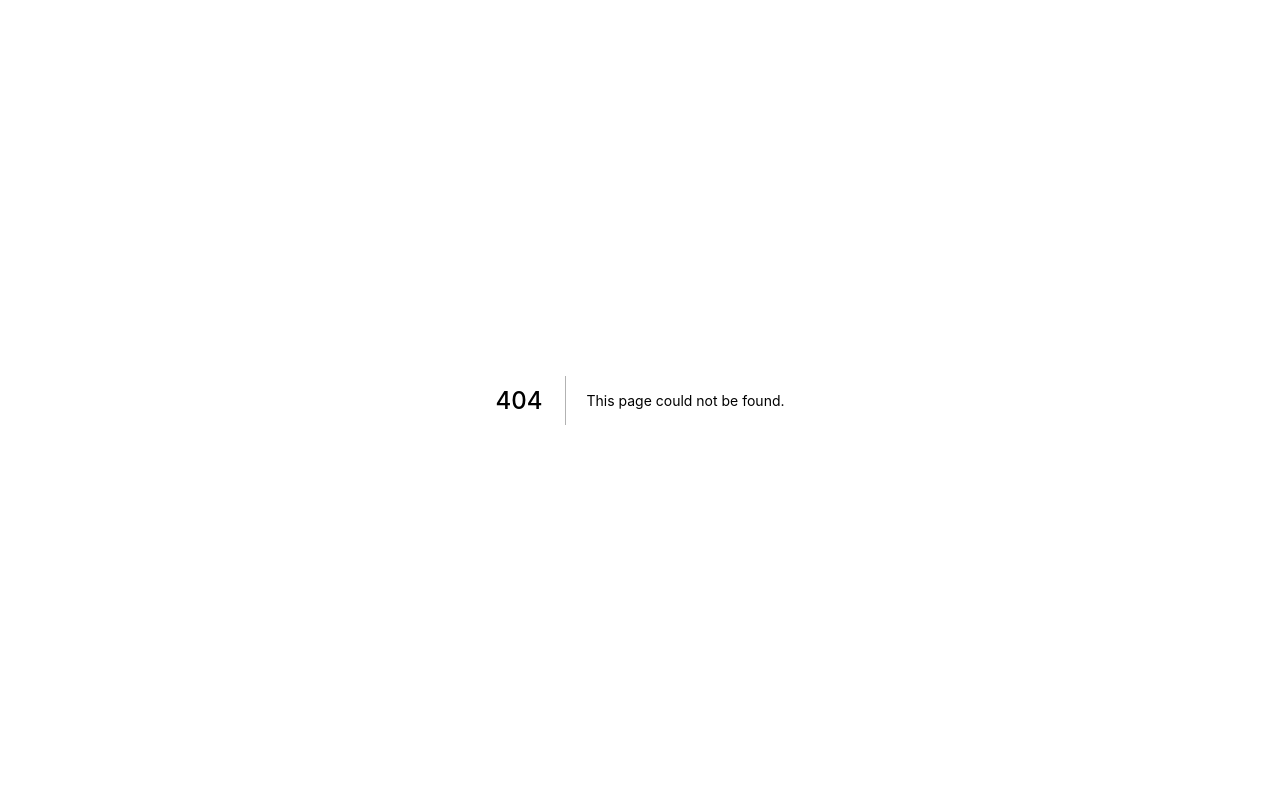
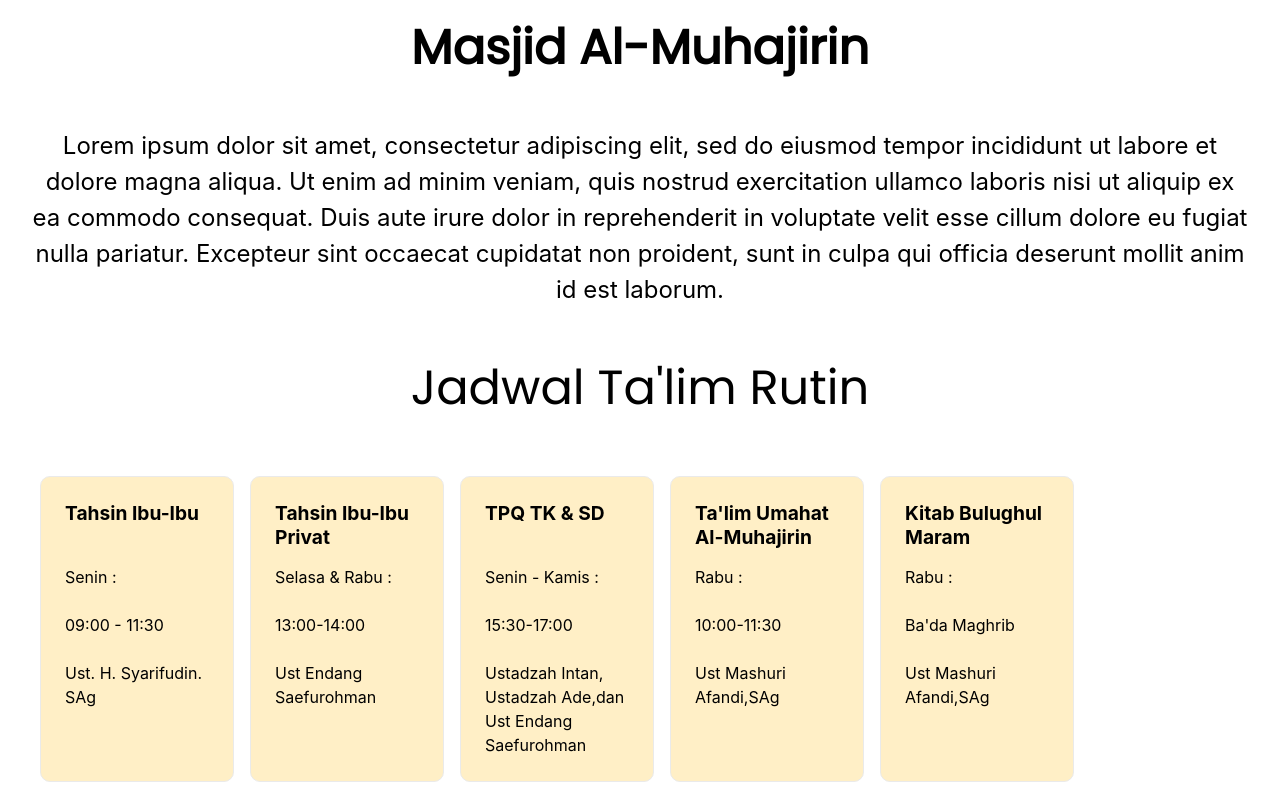
Before and after one commit to XetoND/AppSarimas, a Next.js app: page /content/Masjid in a window 1280 px wide. Before the commit this address had no page. Shown: the top 797 px of the page. Built offline with nearby package versions, Linux system fonts and the light colour scheme.

Commit message:
commit 1

```diff
--- a/next.config.js
+++ b/next.config.js
@@ -1,6 +1,12 @@
 /** @type {import('next').NextConfig} */
 const nextConfig = {
   reactStrictMode: true,
+  rewrites: async () => [
+  {
+    source: "/public/Map.html",
+    destination: "/pages/api/myfile.js",
+  },
+],
 }
 
 module.exports = nextConfig
--- a/package.json
+++ b/package.json
@@ -4,7 +4,7 @@
   "private": true,
   "scripts": {
     "dev": "next dev",
-    "build": "next build",
+    "build": "next build && next export",
     "start": "next start",
     "lint": "next lint"
   },
--- a/pages/_app.js
+++ b/pages/_app.js
@@ -2,6 +2,7 @@ import '../styles/globals.css'
 
 function MyApp({ Component, pageProps }) {
   return <Component {...pageProps} />
+
 }
 
 export default MyApp
--- /dev/null
+++ b/pages/api/myfile.js
@@ -0,0 +1,8 @@
+import fs from "fs";
+
+const filename = "/Map.html";
+export default async function api(req,res){
+  res.setHeader("Content-Type","text/html; charset=utf-8");
+  res.write(await fs.readFileSync(filename,"utf-8"));
+  res.end();
+}
--- /dev/null
+++ b/pages/content/Masjid.js
@@ -0,0 +1,86 @@
+import Head from 'next/head'
+import Image from 'next/image'
+import styles from '../../styles/Home.module.css'
+
+export default function Masjid() {
+  return (
+    <div className={styles.container}>
+      <Head>
+        <title>Masjid-Al Muhajirin</title>
+        <link rel="icon" href="/favicon.ico" />
+      </Head>
+      <h1 className={styles.title}>
+      Masjid Al-Muhajirin
+      </h1>
+      <p className={styles.description}>
+      Lorem ipsum dolor sit amet, consectetur adipiscing elit, sed do eiusmod tempor incididunt ut labore et dolore magna aliqua. Ut enim ad minim veniam, quis nostrud exercitation ullamco laboris nisi ut aliquip ex ea commodo consequat. Duis aute irure dolor in reprehenderit in voluptate velit esse cillum dolore eu fugiat nulla pariatur. Excepteur sint occaecat cupidatat non proident, sunt in culpa qui officia deserunt mollit anim id est laborum.
+      </p>
+      <h1 className={styles.judul}>
+        Jadwal Ta'lim Rutin
+      </h1>
+      <div className={styles.grids}>
+        <div className={styles.cards}>
+          <h2>Tahsin Ibu-Ibu</h2>
+          <p><br></br>Senin : <br></br><br></br>
+          09:00 - 11:30<br></br><br></br>
+          Ust. H. Syarifudin. SAg<br></br><br></br><br></br>
+          </p>
+        </div>
+      </div>
+
+      <div className={styles.grids}>
+        <div className={styles.cards}>
+          <h2>Tahsin Ibu-Ibu Privat</h2>
+          <p>Selasa & Rabu : <br></br><br></br>
+          13:00-14:00<br></br><br></br>
+          Ust Endang Saefurohman<br></br><br></br><br></br>
+          </p>
+        </div>
+      </div>
+
+      <div className={styles.grids}>
+        <div className={styles.cards}>
+          <h2>TPQ TK & SD</h2>
+          <p><br></br>Senin - Kamis : <br></br><br></br>
+          15:30-17:00<br></br><br></br>
+          Ustadzah Intan,<br></br>
+          Ustadzah Ade,dan<br></br>
+          Ust Endang Saefurohman
+          </p>
+        </div>
+      </div>
+
+      <div className={styles.grids}>
+        <div className={styles.cards}>
+          <h2>Ta'lim Umahat Al-Muhajirin</h2>
+          <p>Rabu : <br></br><br></br>
+          10:00-11:30<br></br><br></br>
+          Ust Mashuri Afandi,SAg<br></br><br></br><br></br>
+          </p>
+        </div>
+      </div>
+
+      <div className={styles.grids}>
+        <div className={styles.cards}>
+          <h2>Kitab Bulughul Maram</h2>
+          <p>Rabu : <br></br><br></br>
+          Ba'da Maghrib<br></br><br></br>
+          Ust Mashuri Afandi,SAg<br></br><br></br><br></br>
+          </p>
+        </div>
+      </div>
+
+      <div className={styles.grids}>
+        <div className={styles.cards}>
+          <h2>Tafsir Tematik</h2>
+          <p><br></br>Sabtu : <br></br><br></br>
+          Ba'da Subuh<br></br><br></br>
+          Ust Deni Albar,Lc<br></br><br></br><br></br><br></br>
+          </p>
+        </div>
+      </div>
+
+
+    </div>
+  )
+}
--- a/styles/Home.module.css
+++ b/styles/Home.module.css
@@ -1,3 +1,5 @@
+@import "https://fonts.googleapis.com/css2?family=Poppins:wght@300;400&display=swap";
+
 .container {
   padding: 0 2rem;
 }
@@ -12,22 +14,6 @@
   align-items: center;
 }
 
-.footer {
-  display: flex;
-  flex: 1;
-  padding: 2rem 0;
-  border-top: 1px solid #eaeaea;
-  justify-content: center;
-  align-items: center;
-}
-
-.footer a {
-  display: flex;
-  justify-content: center;
-  align-items: center;
-  flex-grow: 1;
-}
-
 .title a {
   color: #0070f3;
   text-decoration: none;
@@ -38,11 +24,26 @@
 .title a:active {
   text-decoration: underline;
 }
+.judul {
+  margin: 2rem;
+  line-height: 2;
+  font-size: 3rem;
+  text-align: center;
+  font-family: Poppins;
+  font-weight: 400;
+}
+
+.deskripsi {
+  margin: 2rem 0;
+  line-height: 1.5;
+  font-size: 1rem;
+}
 
 .title {
   margin: 0;
-  line-height: 1.15;
-  font-size: 4rem;
+  line-height: 2;
+  font-size: 3rem;
+  font-family: Poppins;
 }
 
 .title,
@@ -51,7 +52,7 @@
 }
 
 .description {
-  margin: 4rem 0;
+  margin: 2rem 0;
   line-height: 1.5;
   font-size: 1.5rem;
 }
@@ -88,8 +89,8 @@
 .card:hover,
 .card:focus,
 .card:active {
-  color: #0070f3;
-  border-color: #0070f3;
+  color: #12BB83;
+  border-color: #12BB83;
 }
 
 .card h2 {
@@ -103,6 +104,41 @@
   line-height: 1.5;
 }
 
+.grids {
+  float: left;
+  display: block;
+  align-items: center;
+  max-width: 210px;
+  flex: 1;
+  display: flex;
+  flex-direction: row;
+  justify-content: center;
+}
+
+.cards {
+  background-color: #ffefc6;
+  margin: 0.5rem;
+  padding: 1.5rem;
+  text-align: left;
+  color: inherit;
+  text-decoration: none;
+  border: 1px solid #eaeaea;
+  border-radius: 10px;
+  max-width: 300px;
+}
+
+.cards h2 {
+  margin: 0 0 1rem 0;
+  font-size: 1.2rem;
+}
+
+.cards p {
+  margin: 0;
+  font-size: 1rem;
+  line-height: 1.5;
+}
+
+
 .logo {
   height: 1em;
   margin-left: 0.5rem;
```
Also changed, not shown: pages/content/Home.js (added, +56 -0 lines), pages/index.js (+7 -64 lines), public/Map.html (added, +27 -0 lines), .eslintrc.json, pages/content/Peta Sarimas.png (added).
